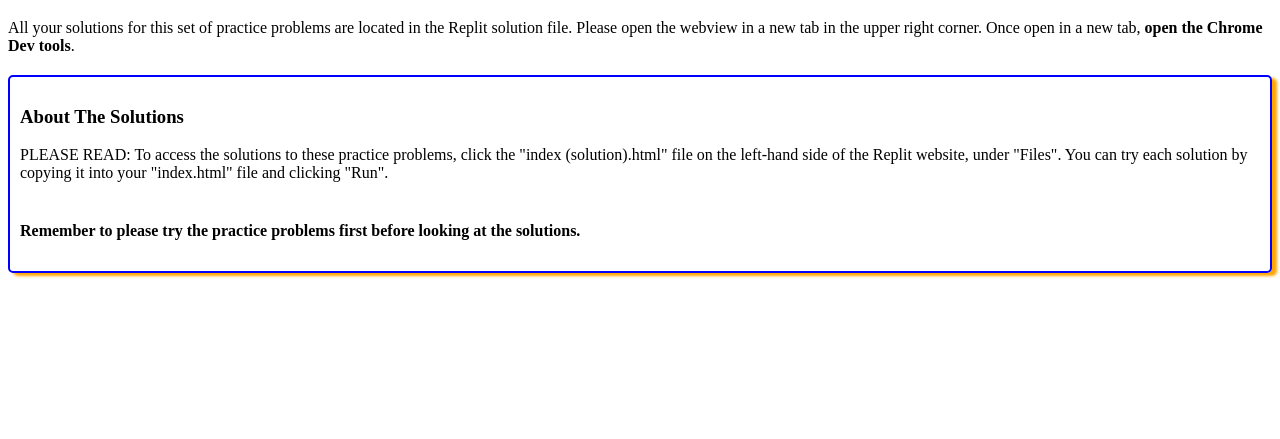
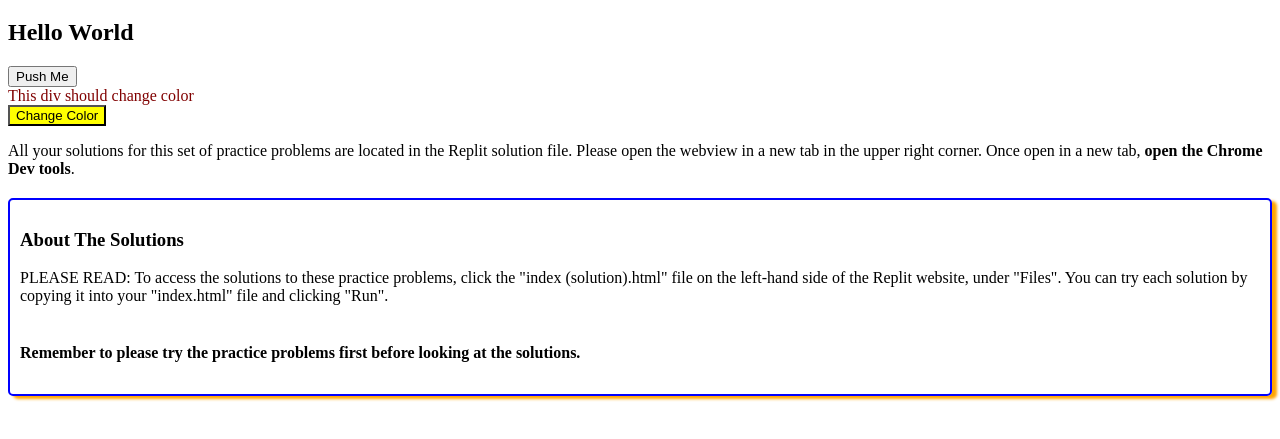
Before and after one commit to K1ngHandy/Understanding-the-DOM, a plain HTML site: page index.html in a window 1280 px wide. Shown: the part 61-500 px from the top of the page. Drawn offline with Linux system fonts and the light colour scheme.

Commit message:
problems complete, debugging complete

```diff
--- a/index.html
+++ b/index.html
@@ -1,34 +1,52 @@
 <!DOCTYPE html>
 <html>
-
+<head>
+  <style>
+    .fire {
+      background-color: yellow;
+    }
+    #myDiv {
+      color: maroon;
+    }
+  </style>
+</head>
 <body>
   <h1>Practice Problems Webpage</h1>
+  <h2>Hello World</h2>
+
+  <button>Push Me</button>
+
+  <div id="myDiv">This div should change color</div>
+  <button class="fire">Change Color</button>
+
   <p>All your solutions for this set of practice problems are located in the Replit solution file. Please open the webview in a new tab in the upper right corner. Once open in a new tab, <b>open the Chrome Dev tools</b>.
   </p>
   <script>
     /*
     PROBLEM 1: Using the Elements panel of Chrome Dev tools, locate the h1 element and modify its text content to say "Hello, World!". If you refresh the page, does the heading change?
     */
-    //ENTER YOUR ANSWER HERE
+    // Yes, the heading is changing then returns to original when page is refreshed.
 
     /*
     PROBLEM 2: Create an h2 element that says "Hello, World" in the HTML above. Using the elements panel again, locate the h1 element and modify its content to say "I'm changing the DOM". If you refresh the page, does the h2 change?
     */
-    //ENTER YOUR ANSWER HERE
+    // The h2 element returns to Hello World after page is refreshed.
 
      /*
     PROBLEM 3: Create a button element that says "Push me" in the HTML above. Using the Elements panel, locate the button element and add a class of "btn" to it. Style the button by adding custom CSS rules within the Styles panel. Does the button still have the styles after a page refresh? Explain your answer.
     */
-    //ENTER YOUR ANSWER HERE
+    // Button style changes revert to original when page is refreshed.
 
     /*
     PROBLEM 4: Open the Chrome DevTools on any webpage. Using the Elements panel, locate a paragraph element and modify its CSS properties, such as changing the font size, color, or adding a background color. Explain how we are able to make changes on the browser.
     */
-    //ENTER YOUR ANSWER HERE
+    // Changes are made in the browser with DOM manipulation, then revert to original styling after refresh.
 
 
     /*
     PROBLEM 5 (DEBUGGING): The following code has two bugs that are throwing a Syntax error and a style is not being applied. Find the bugs and code them correctly above in the HTML.
+
+    // class syntax incorrect; added myDiv id to css styles
 
     <!DOCTYPE html>
 <html>
```
Also changed, not shown: 2 other files.
